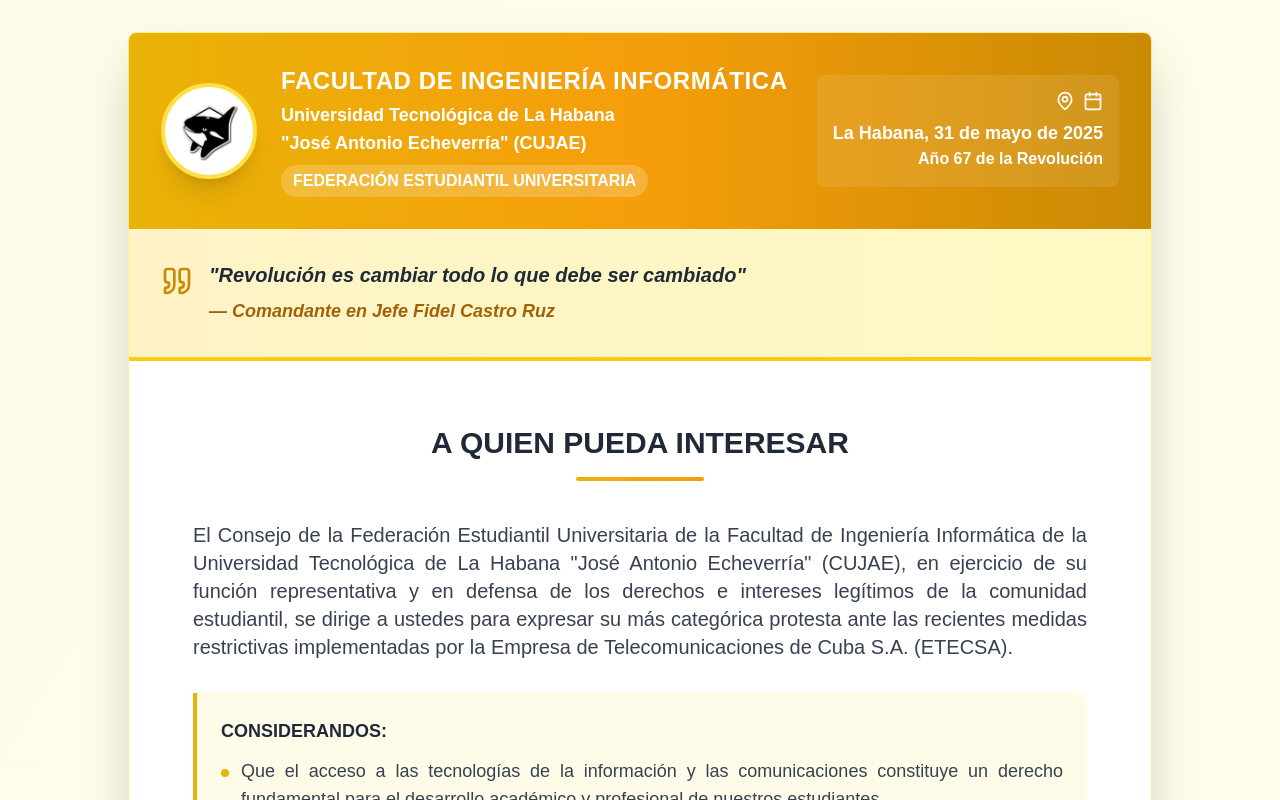
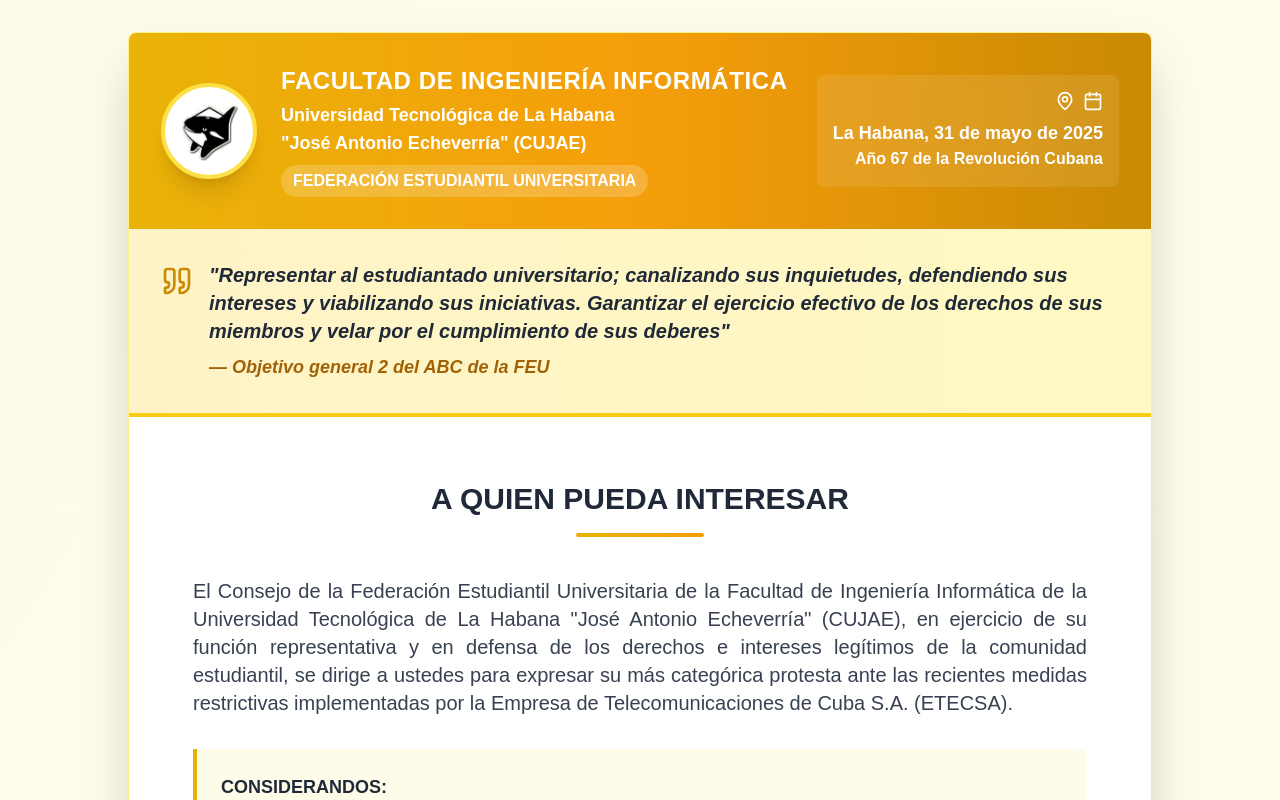
Before and after one commit to EduardoProfe666/carta-fii-etecsa, a Next.js app: page / in a window 1280 px wide. Shown: the top 800 px of the page. Built offline with nearby package versions, Linux system fonts and the light colour scheme.

Commit message:
Update carta-oficial.tsx

```diff
--- a/carta-oficial.tsx
+++ b/carta-oficial.tsx
@@ -44,22 +44,25 @@
                 La Habana, 31 de mayo de 2025
               </p>
               <p className="text-sm md:text-base font-semibold">
-                Año 67 de la Revolución
+                Año 67 de la Revolución Cubana
               </p>
             </div>
           </div>
         </div>
 
-        {/* Cita de Fidel */}
+        {/* Cita de FEU */}
         <div className="bg-gradient-to-r from-amber-100 to-yellow-100 p-6 md:p-8 border-b-4 border-yellow-400">
           <div className="flex items-start gap-4">
             <Quote className="w-8 h-8 text-yellow-600 flex-shrink-0 mt-1" />
             <div>
               <blockquote className="text-lg md:text-xl font-semibold text-gray-800 italic leading-relaxed">
-                "Revolución es cambiar todo lo que debe ser cambiado"
+                "Representar al estudiantado universitario; canalizando sus
+                inquietudes, defendiendo sus intereses y viabilizando sus
+                iniciativas. Garantizar el ejercicio efectivo de los derechos de
+                sus miembros y velar por el cumplimiento de sus deberes"
               </blockquote>
               <cite className="text-base md:text-lg font-bold text-yellow-700 mt-2 block">
-                — Comandante en Jefe Fidel Castro Ruz
+                — Objetivo general 2 del ABC de la FEU
               </cite>
             </div>
           </div>
```
